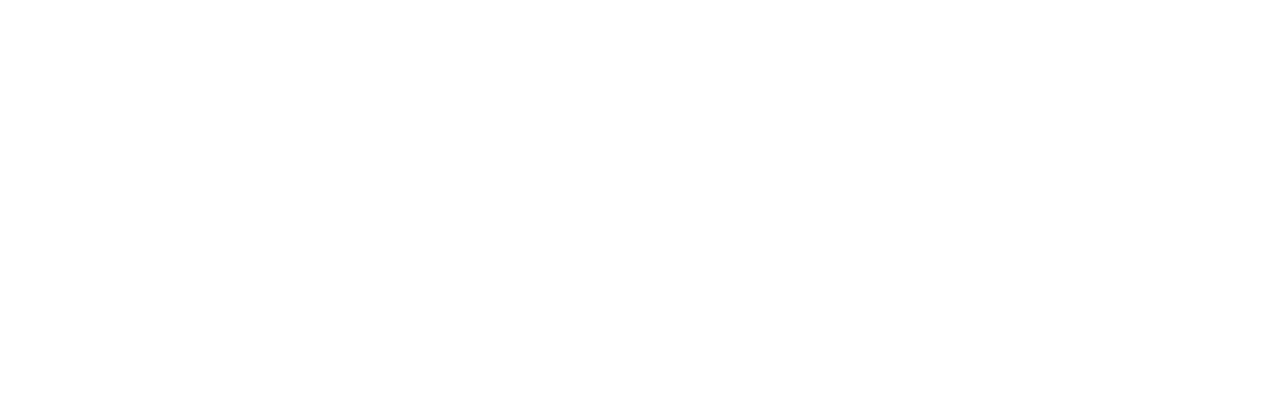
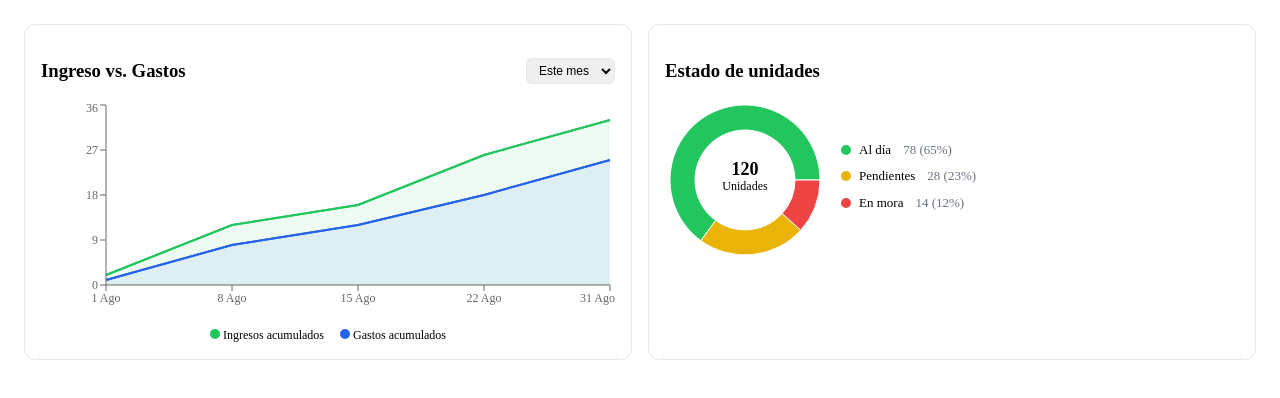
Before and after one commit to StartupName/admin-software, a React (Vite) app: page / in a window 1280 px wide. Shown: the top 398 px of the page. Built offline with nearby package versions, Linux system fonts and the light colour scheme.

Commit message:
feat(chartscomponent): implement charts with mock data

```diff
--- a/package.json
+++ b/package.json
@@ -11,7 +11,8 @@
   },
   "dependencies": {
     "react": "^19.2.8",
-    "react-dom": "^19.2.8"
+    "react-dom": "^19.2.8",
+    "recharts": "^3.10.1"
   },
   "devDependencies": {
     "@babel/core": "^7.29.7",
--- a/src/components/ChartsComponent/ChartsComponent.css
+++ b/src/components/ChartsComponent/ChartsComponent.css
@@ -1 +1,41 @@
-/*Write your code here*/
+.chartsGrid{
+  display:grid;
+  grid-template-columns:1fr 1fr;
+  gap:16px;
+  padding:16px;
+  width:100%;
+  max-width:100%;
+  box-sizing:border-box
+}
+
+.chartCard{
+  background:#fff;
+  border:1px solid #e5e7eb;
+  border-radius:12px;
+  padding:16px;
+  min-width:0;
+  overflow:hidden;
+  width:100%;
+  box-sizing:border-box
+}
+
+.pieLegend li{
+  display:flex;
+  align-items:center;
+  gap:8px;
+  margin-bottom:8px;
+  line-height:1.4
+}
+.pieLegend li span{
+  margin-left:4px
+}
+
+.chartHeader{display:flex;justify-content:space-between;align-items:center;gap:8px}
+.chartHeader select{border:1px solid #e5e7eb;border-radius:6px;padding:4px 8px;font-size:12px}
+.legend{display:flex;gap:16px;justify-content:center;margin-top:8px;font-size:12px;flex-wrap:wrap}
+.dot{width:10px;height:10px;border-radius:50%;display:inline-block}
+.dot.green{background:#22c55e}.dot.blue{background:#2563eb}.dot.yellow{background:#eab308}.dot.red{background:#ef4444}
+.pieRow{display:flex;align-items:center;gap:16px;flex-wrap:wrap}
+.pieLegend{list-style:none;padding:0;font-size:13px}
+.pieLegend span{color:#6b7280}
+@media(max-width:768px){.chartsGrid{grid-template-columns:1fr}}
--- a/src/components/ChartsComponent/ChartsComponent.jsx
+++ b/src/components/ChartsComponent/ChartsComponent.jsx
@@ -1 +1,39 @@
-//Write your code here
+import './ChartsComponent.css'
+import { Line, Area, XAxis, YAxis, Tooltip, ResponsiveContainer, PieChart, Pie, Cell, ComposedChart } from 'recharts'
+
+const incomeData = [
+  {name:'1 Ago',ing:2,gas:1},{name:'8 Ago',ing:12,gas:8},{name:'15 Ago',ing:16,gas:12},{name:'22 Ago',ing:26,gas:18},{name:'31 Ago',ing:33,gas:25}
+]
+const statusData = [
+  {name:'Al día',value:78,color:'#22c55e'},
+  {name:'Pendientes',value:28,color:'#eab308'},
+  {name:'En mora',value:14,color:'#ef4444'}
+]
+
+export default function ChartsComponent(){
+  return <div className="chartsGrid">
+    <div className="chartCard">
+      <div className="chartHeader"><h3>Ingreso vs. Gastos</h3><select><option>Este mes</option></select></div>
+      <ResponsiveContainer width="100%" height={220}>
+        <ComposedChart data={incomeData}>
+          <XAxis dataKey="name" tick={{fontSize:12}}/><YAxis tick={{fontSize:12}}/><Tooltip/>
+          <Area dataKey="ing" stroke="#22c55e" fill="#22c55e20" strokeWidth={2}/>
+          <Area dataKey="gas" stroke="#2563eb" fill="#2563eb20" strokeWidth={2}/>
+          <Line dataKey="ing" dot={false} stroke="#22c55e" strokeWidth={2}/><Line dataKey="gas" dot={false} stroke="#2563eb" strokeWidth={2}/>
+        </ComposedChart>
+      </ResponsiveContainer>
+      <div className="legend"><span><i className="dot green"/> Ingresos acumulados</span><span><i className="dot blue"/> Gastos acumulados</span></div>
+    </div>
+    <div className="chartCard">
+      <h3>Estado de unidades</h3>
+      <div className="pieRow">
+        <ResponsiveContainer width={160} height={160}><PieChart><Pie data={statusData} dataKey="value" innerRadius={50} outerRadius={75}>{statusData.map((e,i)=><Cell key={i} fill={e.color}/>)}</Pie><text x="50%" y="50%" textAnchor="middle"><tspan x="50%" dy="-5" fontSize="18" fontWeight="700">120</tspan><tspan x="50%" dy="15" fontSize="12">Unidades</tspan></text></PieChart></ResponsiveContainer>
+        <ul className="pieLegend">
+          <li><i className="dot green"/> Al día <span>78 (65%)</span></li>
+          <li><i className="dot yellow"/> Pendientes <span>28 (23%)</span></li>
+          <li><i className="dot red"/> En mora <span>14 (12%)</span></li>
+        </ul>
+      </div>
+    </div>
+  </div>
+}
```
Also changed, not shown: src/App.jsx (+2 -5 lines), 1 other file (tests, documents, lock files or other folders).
